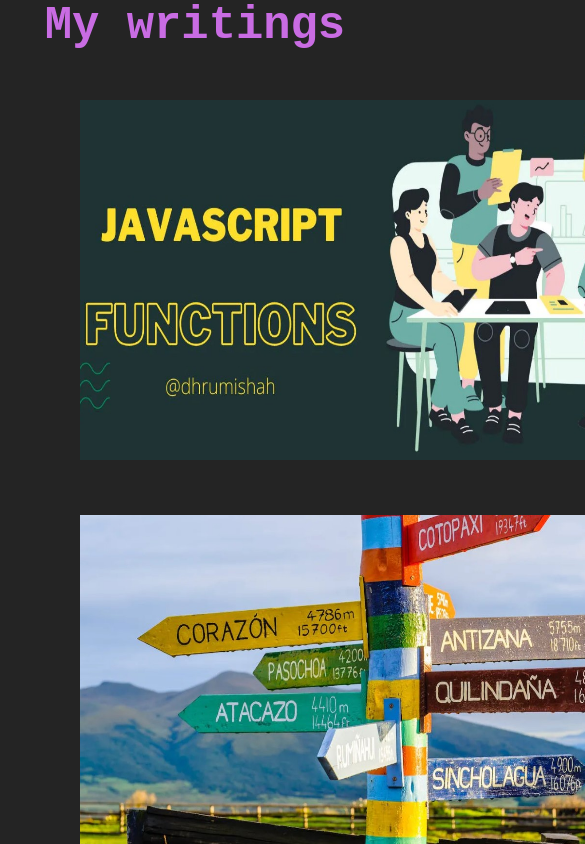
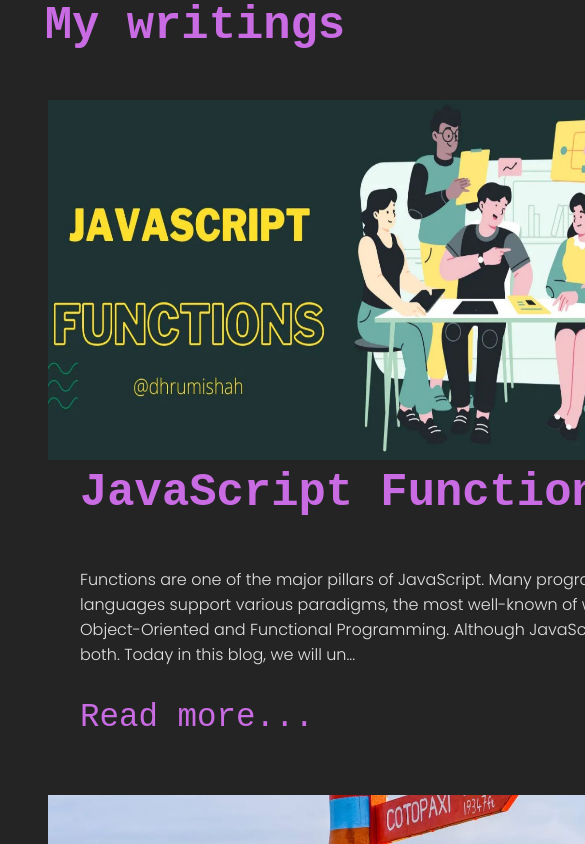
Before and after one commit to dhrumishah/My-portfolio, a React (Vite) app: page /Blog in a window 390 px wide. Shown: the top 844 px of the page, 585 px wide, since content can reach past the window. Built offline with nearby package versions, Linux system fonts and the light colour scheme; a web font is replaced by a local one.

Commit message:
media queuries added to blog page

```diff
--- a/src/App.css
+++ b/src/App.css
@@ -419,4 +419,20 @@ li:hover {
     margin-right: 2rem;
     margin-top: 20rem;
   }
+  /* Blog */
+  .blog-container {
+    display: flex;
+    flex-direction: column;
+    margin-bottom: 3rem;
+  }
+  .blog--image {
+    margin-left: 3rem;
+  }
+  .blog--writing {
+    margin-left: 5rem;
+    margin-bottom: 5rem;
+    height: 200px;
+    width: 600px;
+    text-align: left;
+  }
 }
```
